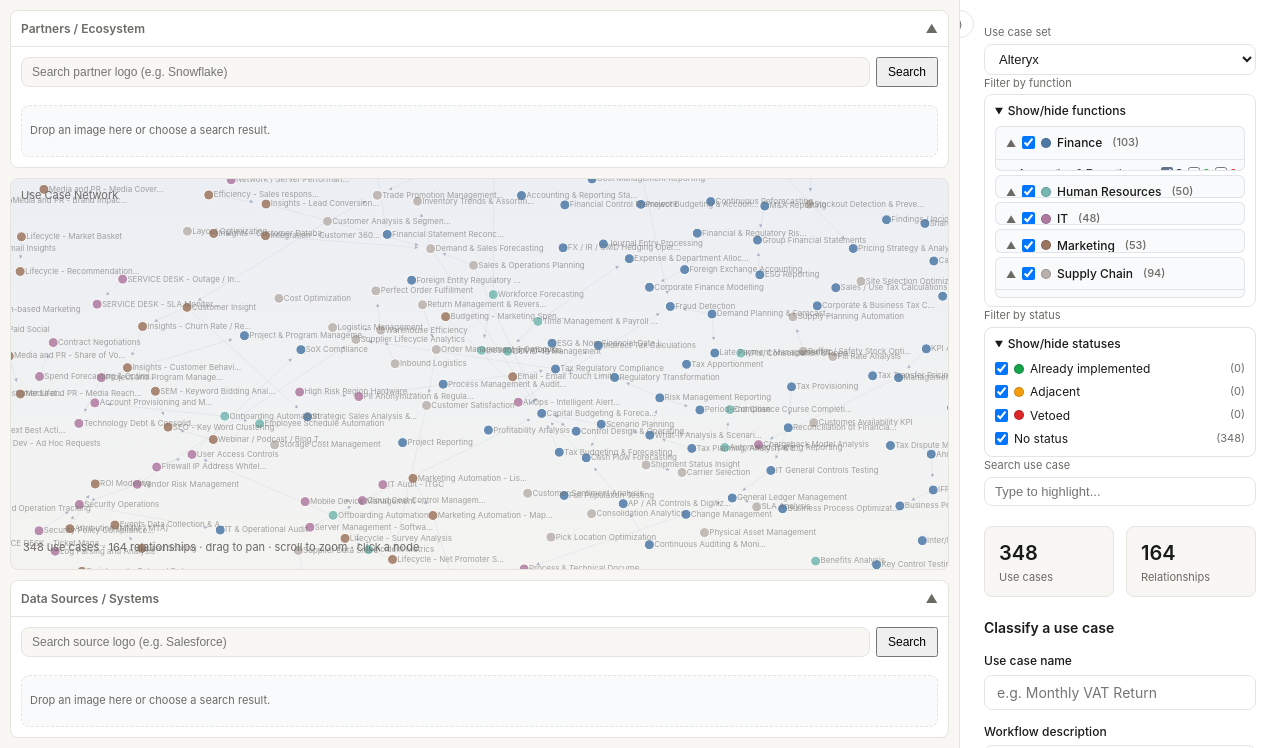
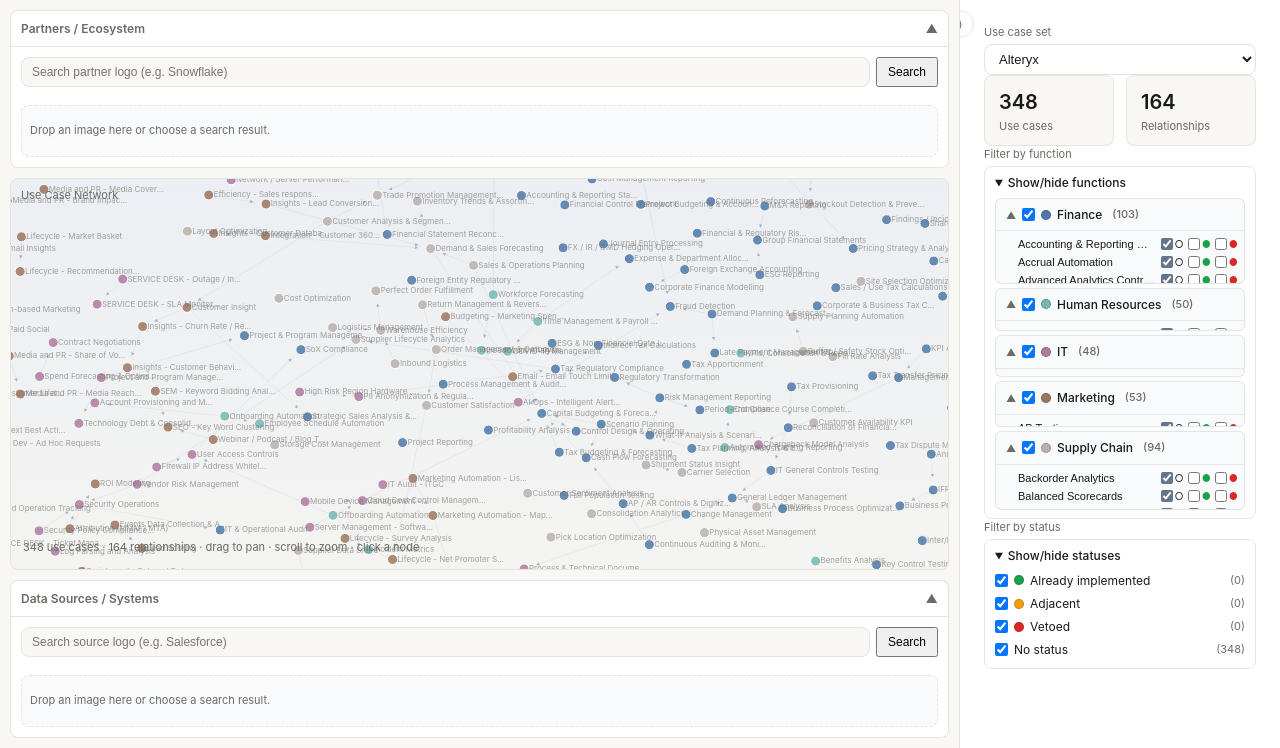
Before and after one commit to brfrancis/sc-toolkit, a Flask app: page /uci in a window 1280 px wide. Shown: the part 52-800 px from the top of the page. Run offline with Flask 3, Linux system fonts and the light colour scheme; some libraries are stand-ins or nearby versions.

Commit message:
Update right panel layout and temporarily hide classify/search controls

```diff
--- a/templates/usecase-intelligence/index.html
+++ b/templates/usecase-intelligence/index.html
@@ -225,6 +225,10 @@ html, body { height: 100%; overflow: hidden; }
 .function-usecase-count { color: var(--text-muted); font-size: 11px; margin-left: 4px; }
 .function-filter-body { border-top: 1px solid rgba(148, 163, 184, 0.22); padding: 6px; }
 .function-usecase-list { margin-left: 16px; display: flex; flex-direction: column; gap: 4px; }
+.function-filter-scroll {
+  max-height: 320px;
+  overflow-y: auto;
+}
 .function-usecase-row { display: grid; grid-template-columns: minmax(0, 1fr) auto; gap: 6px; align-items: center; }
 .function-usecase-name {
   border: 0;
@@ -376,11 +380,15 @@ html, body { height: 100%; overflow: hidden; }
             {% endfor %}
           </select>
         </div>
+        <div class="stat-row">
+          <div class="stat"><div class="stat-val">{{ node_count }}</div><div class="stat-lbl">Use cases</div></div>
+          <div class="stat"><div class="stat-val">{{ edge_count }}</div><div class="stat-lbl">Relationships</div></div>
+        </div>
         <div>
           <div class="ctrl-label">Filter by function</div>
           <details class="filter-panel" open>
             <summary>Show/hide functions</summary>
-            <div id="fn-filter-list" class="filter-list"></div>
+            <div id="fn-filter-list" class="filter-list function-filter-scroll"></div>
           </details>
         </div>
         <div>
@@ -390,18 +398,13 @@ html, body { height: 100%; overflow: hidden; }
             <div id="status-filter-list" class="filter-list"></div>
           </details>
         </div>
-        <div>
+        {# <div>
           <div class="ctrl-label">Search use case</div>
           <input type="text" id="uc-search" placeholder="Type to highlight...">
-        </div>
+        </div> #}
       </div>
 
-      <div class="stat-row">
-        <div class="stat"><div class="stat-val">{{ node_count }}</div><div class="stat-lbl">Use cases</div></div>
-        <div class="stat"><div class="stat-val">{{ edge_count }}</div><div class="stat-lbl">Relationships</div></div>
-      </div>
-
-      <div class="classify-section">
+      {# <div class="classify-section">
         <h3>Classify a use case</h3>
         <form action="/uci/classify" method="POST">
           <div class="form-group">
@@ -424,7 +427,7 @@ html, body { height: 100%; overflow: hidden; }
           </div>
           <button type="submit" class="btn-primary" style="width:100%">Classify and recommend</button>
         </form>
-      </div>
+      </div> #}
     </div>
   </div>
 
```
